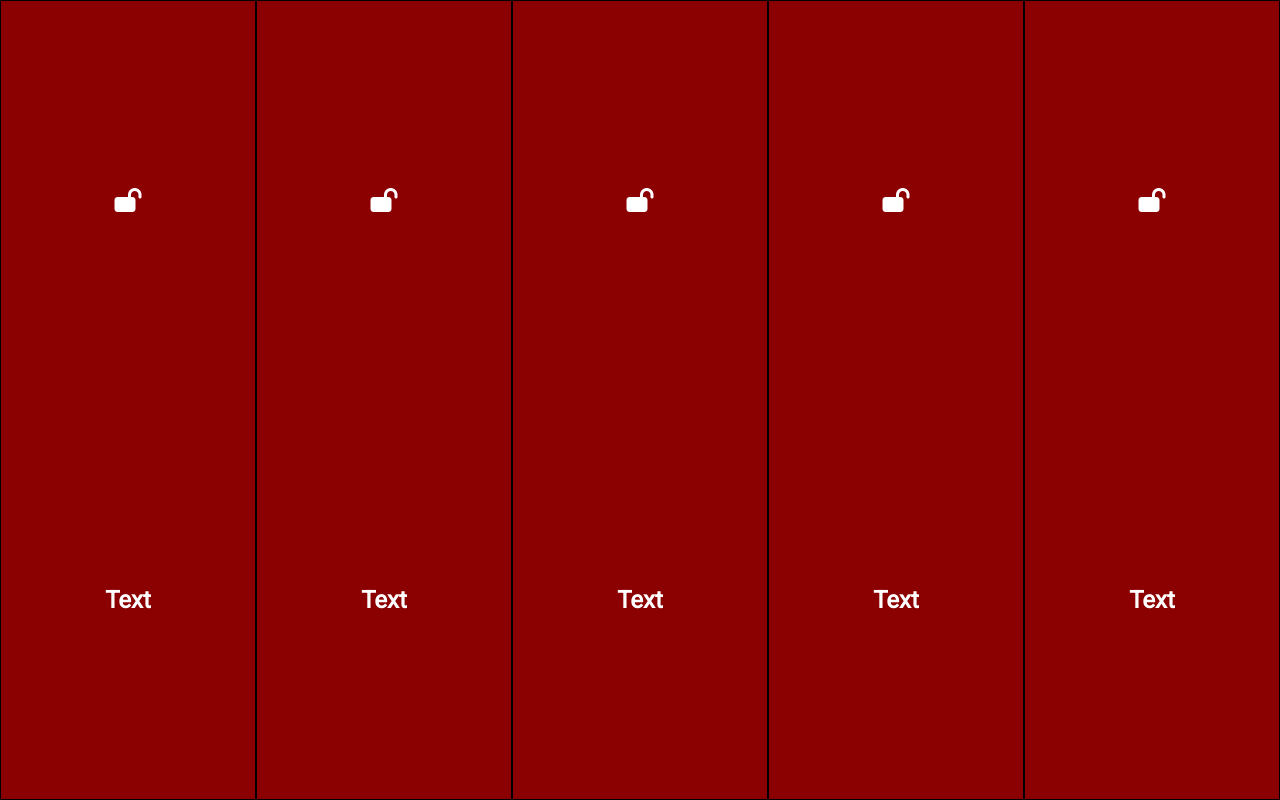
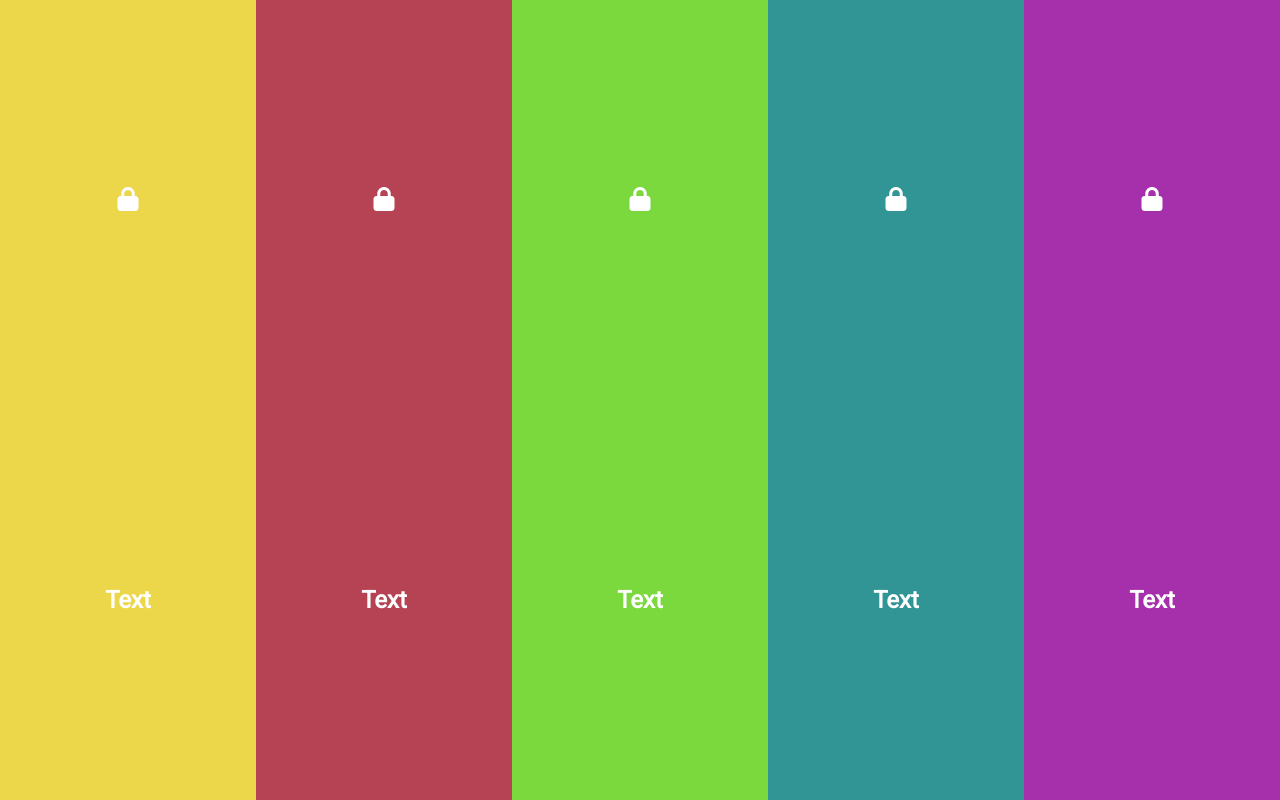
Before and after one commit to Kuma1102/Colours_prt, a plain HTML site: page index.html in a window 1280 px wide. Drawn offline with Linux system fonts and the light colour scheme.

Commit message:
feat : random color generator

```diff
--- /dev/null
+++ b/app.js
@@ -0,0 +1,17 @@
+const cols = document.querySelectorAll(".col");
+function generateRandomColor() {
+  const hexCodes = "123456789ABCDEF";
+  let color = "";
+  for (let i = 0; i < 6; i++) {
+    color += hexCodes[Math.floor(Math.random() * hexCodes.length)];
+  }
+  return "#" + color;
+}
+
+function setRandomColors() {
+  cols.forEach((col) => {
+    col.style.background = generateRandomColor();
+  });
+}
+
+setRandomColors();
--- a/index.html
+++ b/index.html
@@ -14,26 +14,27 @@
 
 <body>
     <div class="col">
-        <Button><i class="fa-solid fa-lock-open"></i></Button>
+        <Button><i class="fa-solid fa-lock"></i></Button>
         <h2>Text</h2>
     </div>
     <div class="col">
-        <!-- <i class="fa-solid fa-lock"></i> -->
-        <Button><i class="fa-solid fa-lock-open"></i></Button>
+        <!-- <i class="fa-solid fa-lock-open"></i> -->
+        <Button><i class="fa-solid fa-lock"></i></Button>
         <h2>Text</h2>
     </div>
     <div class="col">
-        <Button><i class="fa-solid fa-lock-open"></i></Button>
+        <Button><i class="fa-solid fa-lock"></i></Button>
         <h2>Text</h2>
     </div>
     <div class="col">
-        <Button><i class="fa-solid fa-lock-open"></i></Button>
+        <Button><i class="fa-solid fa-lock"></i></Button>
         <h2>Text</h2>
     </div>
     <div class="col">
-        <Button><i class="fa-solid fa-lock-open"></i></Button>
+        <Button><i class="fa-solid fa-lock"></i></Button>
         <h2>Text</h2>
     </div>
+    <script src="./app.js"></script>
 </body>
 
 </html>
--- a/style.css
+++ b/style.css
@@ -12,9 +12,7 @@ body {
 }
 
 .col {
-  border: 1px solid black;
   flex: 1;
-  background: darkred;
   display: flex;
   flex-direction: column;
   justify-content: space-around;
@@ -40,7 +38,7 @@ body {
   padding: 10px;
   transition: background 0.3s;
 }
-.col h2:hover {
-  background: rgba(0, 0, 0, 1);
+.col button:hover {
+  background: rgba(0, 0, 0, 0, 1);
   cursor: pointer;
 }
```
